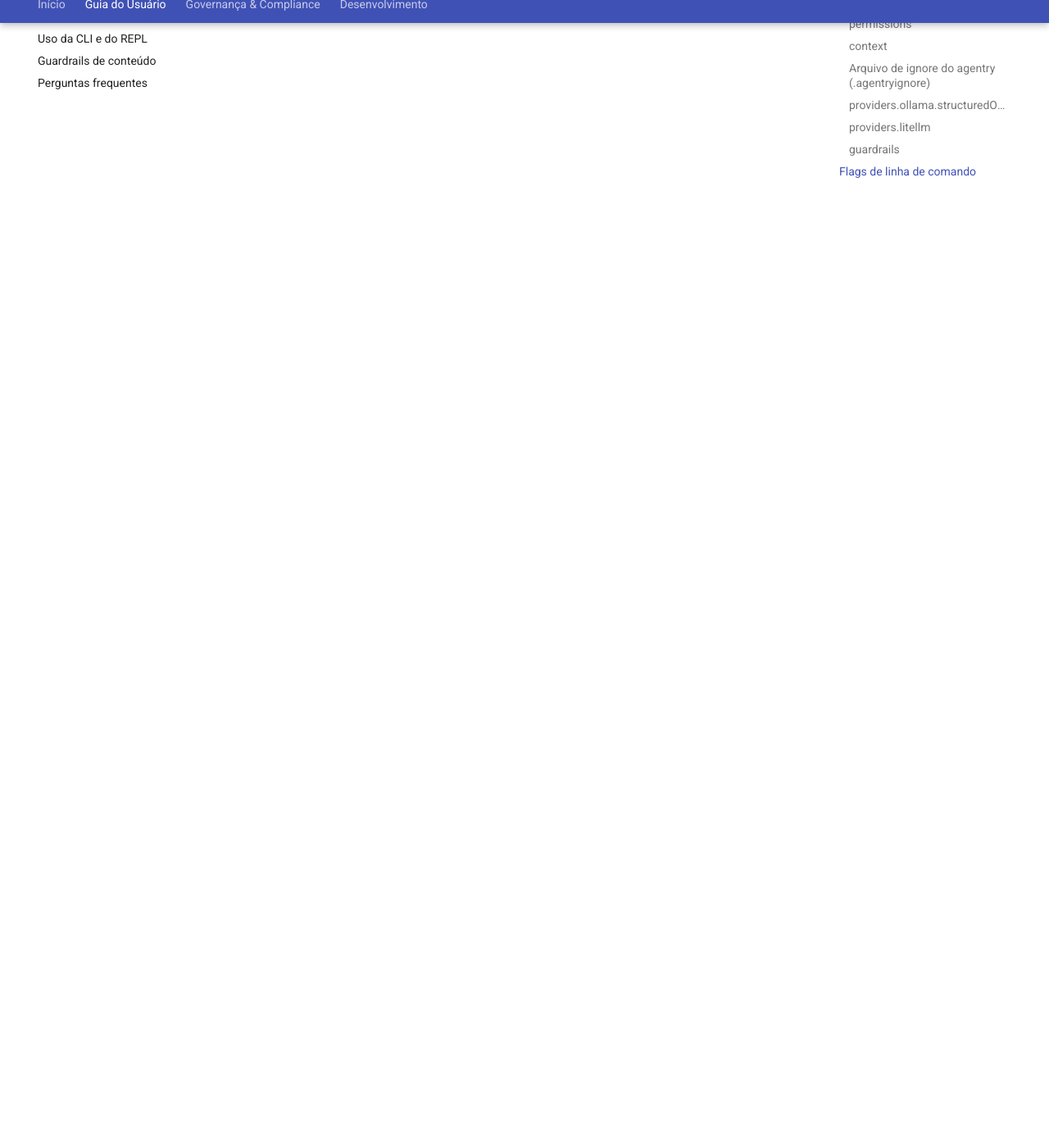
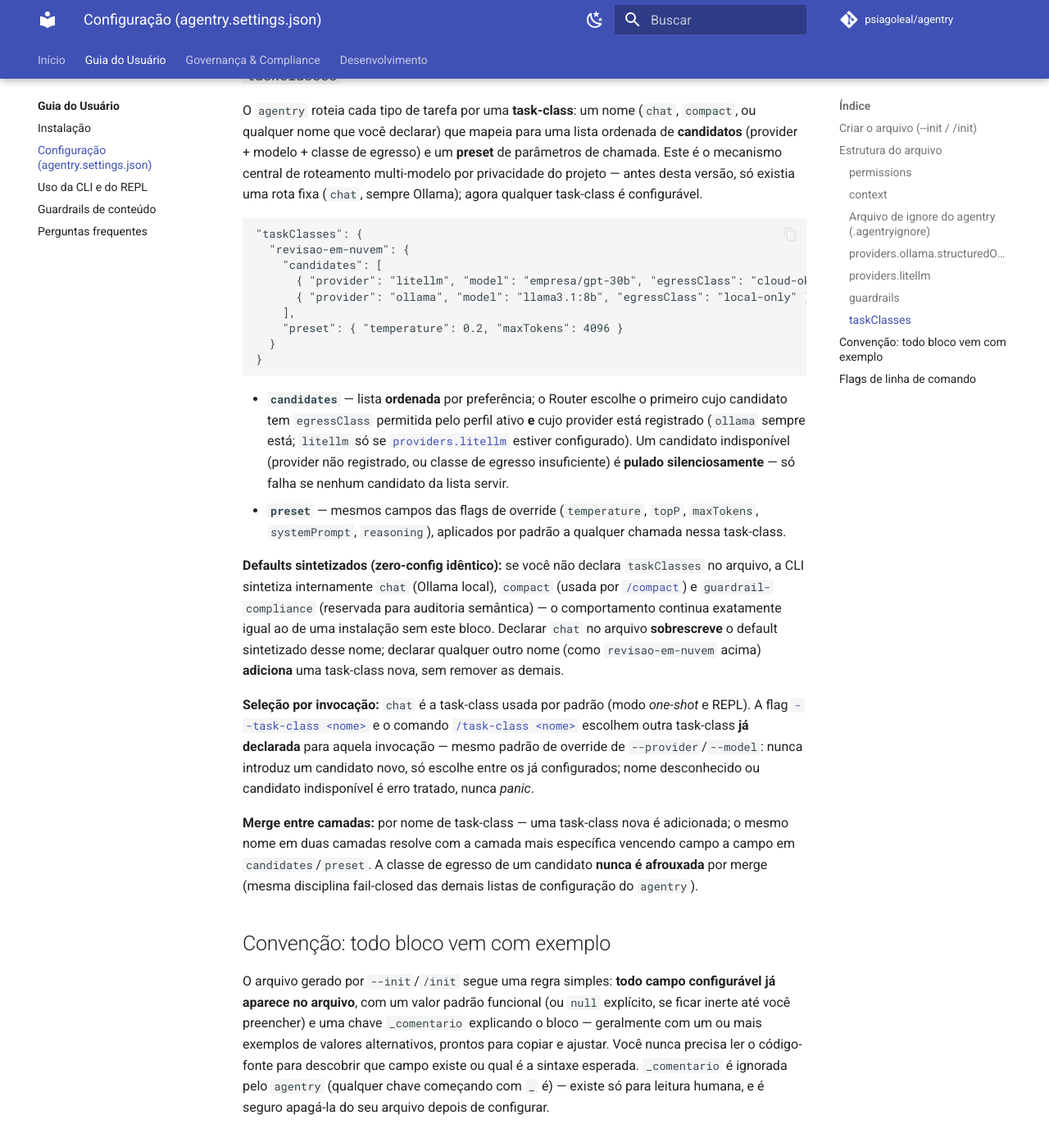
Before and after one commit to psiagoleal/agentry, an MkDocs documentation site: the page built from docs/usuario/configuracao.md, in a window 1280 px wide and 1400 px high, scrolled down 4366 px. Shown: the whole window at 82% size. Built offline with MkDocs 1.6.1 and Material for MkDocs 9.7.7, drawn with Linux system fonts in a browser that asks for light colours; comment, search, counter and statistics services are not loaded; some of the changed text lies outside the part shown.

Commit message:
MT-58: documentação do site — taskClasses + convenção autoexplicativa (fecha a Fase 12)
docs/usuario/configuracao.md ganha a seção taskClasses (candidatos,
preset, defaults sintetizados, seleção via --task-class/`/task-class`,
merge por nome sem afrouxar egresso) e a seção "Convenção: todo bloco
vem com exemplo" (ADR-0022); exemplo JSON de "Estrutura do arquivo"
ganha o bloco taskClasses.

docs/usuario/uso.md documenta as flags/comandos novos (--task-class,
/task-class) e a nota de que /model sempre atua sobre "chat",
independente da task-class ativa (MT-56). Releitura encontrou um gap
pré-existente (desde o MT-50): --provider/-p e /provider nunca tinham
sido documentados nas tabelas de flags/comandos, apesar de já
existirem no binário e de configuracao.md já linkar para eles —
corrigido junto.

mkdocs build --strict limpo; anchors de todos os cross-links novos
(configuracao.md#taskclasses, uso.md#flags-de-invocacao-one-shot,
uso.md#comandos-de-barra-repl) conferidos direto no HTML gerado.
JSON de exemplo validado (json.loads). Nenhuma mudança de código —
cargo fmt/clippy/test/build rodados como checagem de sanidade, sem
alteração de comportamento. Fecha a Fase 12 (MT-55..58) inteira.

{agente: Claude Code; modelo: claude-sonnet-5}

````diff
--- a/docs/usuario/configuracao.md
+++ b/docs/usuario/configuracao.md
@@ -79,6 +79,19 @@ nunca cai silenciosamente no exemplo genérico. O mesmo comando existe dentro do
     "output": [
       { "id": "mascara-email-interno", "match": "@minhaempresa.com", "action": "redact" }
     ]
+  },
+  "taskClasses": {
+    "chat": {
+      "candidates": [
+        { "provider": "ollama", "model": "llama3.1:8b", "egressClass": "local-only" }
+      ]
+    },
+    "revisao-em-nuvem": {
+      "candidates": [
+        { "provider": "litellm", "model": "empresa/gpt-30b", "egressClass": "cloud-ok" }
+      ],
+      "preset": { "temperature": 0.2 }
+    }
   }
 }
 ```
@@ -181,6 +194,64 @@ Ver [Guardrails de conteúdo](guardrails.md) — regras de bloqueio/mascaramento
 aplicadas antes de qualquer mensagem ir ao modelo, e sobre a resposta antes dela voltar para
 você.
 
+### `taskClasses`
+
+O `agentry` roteia cada tipo de tarefa por uma **task-class**: um nome (`chat`, `compact`,
+ou qualquer nome que você declarar) que mapeia para uma lista ordenada de **candidatos**
+(provider + modelo + classe de egresso) e um **preset** de parâmetros de chamada. Este é o
+mecanismo central de roteamento multi-modelo por privacidade do projeto — antes desta versão,
+só existia uma rota fixa (`chat`, sempre Ollama); agora qualquer task-class é configurável.
+
+```jsonc
+"taskClasses": {
+  "revisao-em-nuvem": {
+    "candidates": [
+      { "provider": "litellm", "model": "empresa/gpt-30b", "egressClass": "cloud-ok" },
+      { "provider": "ollama", "model": "llama3.1:8b", "egressClass": "local-only" }
+    ],
+    "preset": { "temperature": 0.2, "maxTokens": 4096 }
+  }
+}
+```
+
+- **`candidates`** — lista **ordenada** por preferência; o Router escolhe o primeiro cujo
+  candidato tem `egressClass` permitida pelo perfil ativo **e** cujo provider está registrado
+  (`ollama` sempre está; `litellm` só se [`providers.litellm`](#providerslitellm) estiver
+  configurado). Um candidato indisponível (provider não registrado, ou classe de egresso
+  insuficiente) é **pulado silenciosamente** — só falha se nenhum candidato da lista servir.
+- **`preset`** — mesmos campos das flags de override (`temperature`, `topP`, `maxTokens`,
+  `systemPrompt`, `reasoning`), aplicados por padrão a qualquer chamada nessa task-class.
+
+**Defaults sintetizados (zero-config idêntico):** se você não declara `taskClasses` no
+arquivo, a CLI sintetiza internamente `chat` (Ollama local), `compact` (usada por
+[`/compact`](uso.md#comandos-de-barra-repl)) e `guardrail-compliance` (reservada para
+auditoria semântica) — o comportamento continua exatamente igual ao de uma instalação sem
+este bloco. Declarar `chat` no arquivo **sobrescreve** o default sintetizado desse nome;
+declarar qualquer outro nome (como `revisao-em-nuvem` acima) **adiciona** uma task-class nova,
+sem remover as demais.
+
+**Seleção por invocação:** `chat` é a task-class usada por padrão (modo *one-shot* e REPL). A
+flag [`--task-class <nome>`](uso.md#flags-de-invocacao-one-shot) e o comando
+[`/task-class <nome>`](uso.md#comandos-de-barra-repl) escolhem outra task-class **já
+declarada** para aquela invocação — mesmo padrão de override de `--provider`/`--model`: nunca
+introduz um candidato novo, só escolhe entre os já configurados; nome desconhecido ou
+candidato indisponível é erro tratado, nunca *panic*.
+
+**Merge entre camadas:** por nome de task-class — uma task-class nova é adicionada; o mesmo
+nome em duas camadas resolve com a camada mais específica vencendo campo a campo em
+`candidates`/`preset`. A classe de egresso de um candidato **nunca é afrouxada** por merge
+(mesma disciplina fail-closed das demais listas de configuração do `agentry`).
+
+## Convenção: todo bloco vem com exemplo
+
+O arquivo gerado por `--init`/`/init` segue uma regra simples: **todo campo configurável já
+aparece no arquivo**, com um valor padrão funcional (ou `null` explícito, se ficar inerte até
+você preencher) e uma chave `_comentario` explicando o bloco — geralmente com um ou mais
+exemplos de valores alternativos, prontos para copiar e ajustar. Você nunca precisa ler o
+código-fonte para descobrir que campo existe ou qual é a sintaxe esperada. `_comentario` é
+ignorada pelo `agentry` (qualquer chave começando com `_` é) — existe só para leitura humana,
+e é seguro apagá-la do seu arquivo depois de configurar.
+
 ## Flags de linha de comando
 
 Flags por invocação sobrescrevem tudo o que está no arquivo/ambiente, só para aquela
````
Also changed, not shown: docs/usuario/uso.md (+12 -1 lines).
